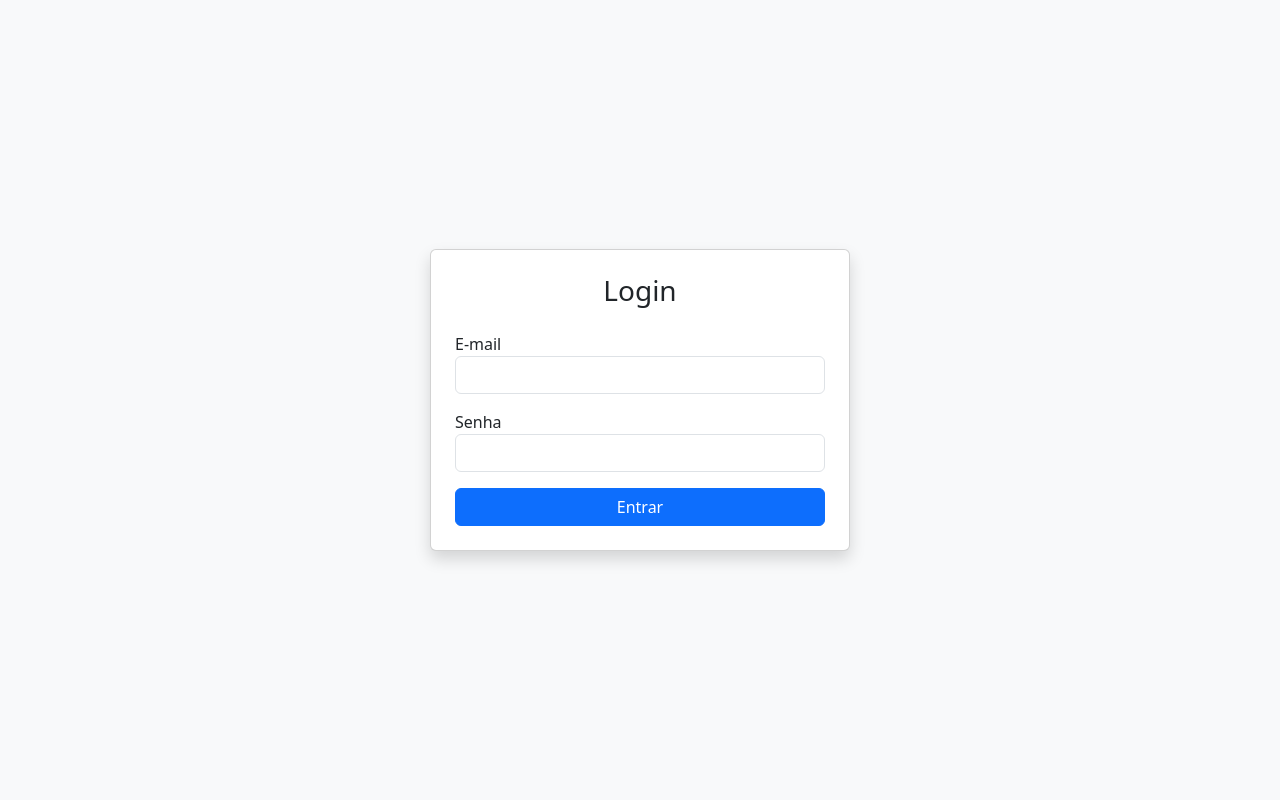
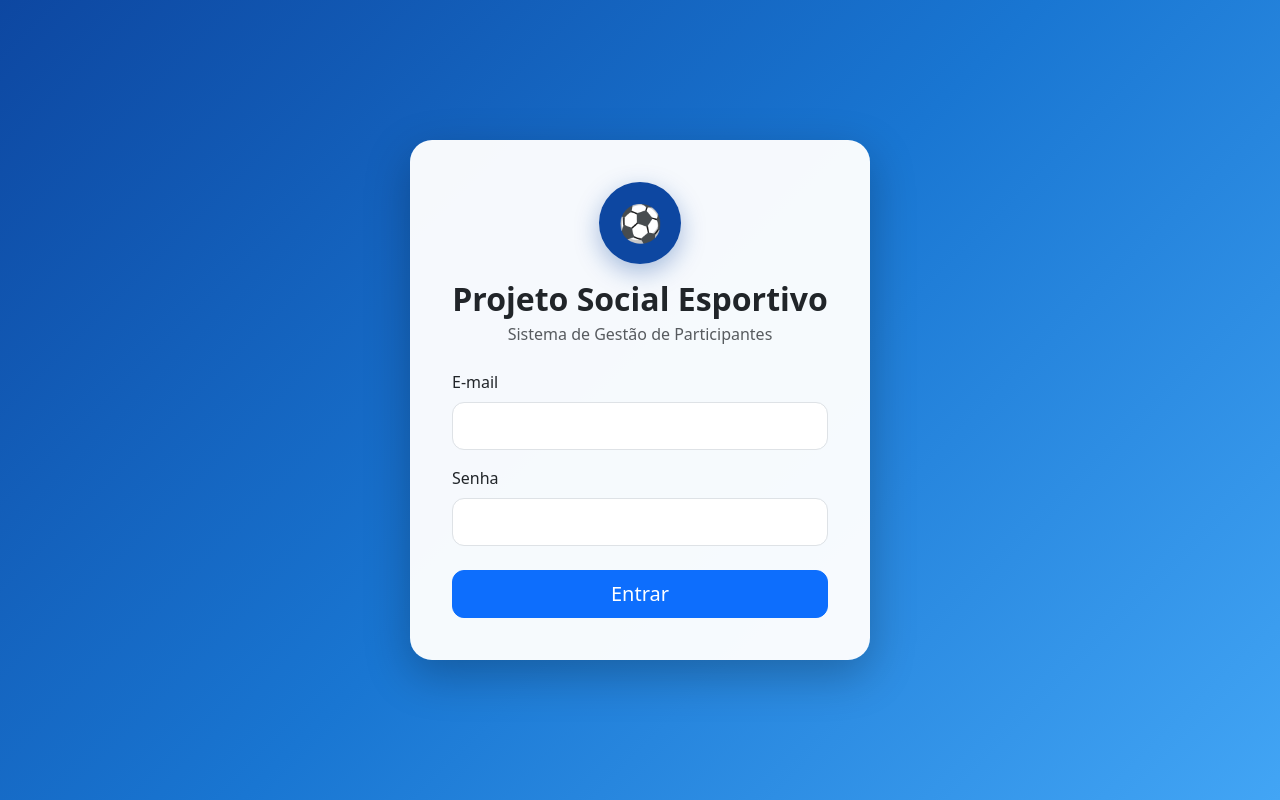
Before and after one commit to jonhfilho10/projeto-uab, a Flask app: page /login in a window 1280 px wide. Run offline with Flask 3, Linux system fonts and the light colour scheme.

Commit message:
Melhora tela de login

```diff
--- a/app/templates/auth/login.html
+++ b/app/templates/auth/login.html
@@ -4,32 +4,44 @@
 
 {% block content %}
 
-<div class="container min-vh-100 d-flex justify-content-center align-items-center">
+<div class="login-page">
 
-    <div class="card shadow" style="width: 420px;">
-        <div class="card-body p-4">
+    <div class="login-card">
 
-            <h3 class="text-center mb-4">Login</h3>
+        <div class="login-header text-center mb-4">
+
+            <div class="logo-circle mb-3">
+                ⚽
+            </div>
+
+            <h2 class="fw-bold mb-1">
+                Projeto Social Esportivo
+            </h2>
+
+            <p class="text-muted mb-0">
+                Sistema de Gestão de Participantes
+            </p>
+
+        </div>
 
         <form id="loginForm">
 
             <div class="mb-3">
-                    <label>E-mail</label>
-                    <input type="email" id="email" class="form-control">
+                <label class="form-label">E-mail</label>
+                <input type="email" id="email" class="form-control form-control-lg">
             </div>
 
-                <div class="mb-3">
-                    <label>Senha</label>
-                    <input type="password" id="senha" class="form-control">
+            <div class="mb-4">
+                <label class="form-label">Senha</label>
+                <input type="password" id="senha" class="form-control form-control-lg">
             </div>
 
-                <button type="submit" id="btnEntrar" class="btn btn-primary w-100">
+            <button type="submit" id="btnEntrar" class="btn btn-primary btn-lg w-100">
                 Entrar
             </button>
 
         </form>
 
-        </div>
     </div>
 
 </div>
@@ -37,32 +49,74 @@
 <div class="modal fade" id="modalErro" tabindex="-1">
     <div class="modal-dialog modal-dialog-centered modal-sm">
         <div class="modal-content border-0 shadow-lg rounded-4">
-
             <div class="modal-body text-center p-4">
 
-                <div class="mb-4">
+                <div class="mb-3">
                     <div class="erro-icone mx-auto">
                         ×
                     </div>
                 </div>
 
-                <h5 class="fw-bold mb-3" id="modalTitulo">Acesso Negado</h5>
+                <h6 class="fw-bold mb-2" id="modalTitulo">
+                    Acesso Negado
+                </h6>
 
-                <p class="text-muted mb-4" id="modalMensagem">
-                    E-mail e senha são obrigatórios.
+                <p class="text-muted mb-3" id="modalMensagem">
+                    E-mail ou senha inválidos.
                 </p>
 
-                <button type="button" class="btn btn-primary px-4" data-bs-dismiss="modal">
+                <button type="button"
+                        class="btn btn-primary btn-sm px-4"
+                        data-bs-dismiss="modal">
                     Tentar novamente
                 </button>
 
             </div>
-
         </div>
     </div>
 </div>
 
 <style>
+.login-page {
+    min-height: 100vh;
+    background: linear-gradient(135deg, #0d47a1, #1976d2, #42a5f5);
+    display: flex;
+    align-items: center;
+    justify-content: center;
+    padding: 20px;
+}
+
+.login-card {
+    width: 100%;
+    max-width: 460px;
+    background: rgba(255, 255, 255, 0.96);
+    border-radius: 22px;
+    box-shadow: 0 15px 45px rgba(0,0,0,0.25);
+    padding: 42px;
+}
+
+.logo-circle {
+    width: 82px;
+    height: 82px;
+    background: #0d47a1;
+    color: #fff;
+    border-radius: 50%;
+    margin: auto;
+    display: flex;
+    align-items: center;
+    justify-content: center;
+    font-size: 36px;
+    box-shadow: 0 8px 25px rgba(13,71,161,0.35);
+}
+
+.form-control {
+    border-radius: 12px;
+}
+
+.btn {
+    border-radius: 12px;
+}
+
 .erro-icone {
     width: 55px;
     height: 55px;
@@ -70,7 +124,7 @@
     border-radius: 50%;
     color: #ff6b6b;
     font-size: 36px;
-    line-height: 48px;
+    line-height: 50px;
     font-weight: 300;
 }
 </style>
@@ -78,6 +132,7 @@
 {% endblock %}
 
 {% block scripts %}
+
 <script>
 document.getElementById("loginForm").addEventListener("submit", function(e) {
     e.preventDefault();
@@ -115,8 +170,11 @@ document.getElementById("loginForm").addEventListener("submit", function(e) {
         window.location.href = data.redirect;
     })
     .catch(error => {
-        document.getElementById("modalTitulo").innerText = error.titulo || "Erro";
-        document.getElementById("modalMensagem").innerText = error.mensagem || "Não foi possível realizar o login.";
+        document.getElementById("modalTitulo").innerText =
+            error.titulo || "Acesso Negado";
+
+        document.getElementById("modalMensagem").innerText =
+            error.mensagem || "Não foi possível realizar o login.";
 
         const modal = new bootstrap.Modal(document.getElementById("modalErro"));
         modal.show();
@@ -126,4 +184,5 @@ document.getElementById("loginForm").addEventListener("submit", function(e) {
     });
 });
 </script>
+
 {% endblock %}
```
Lines whose indentation alone changed are shown as unchanged.
